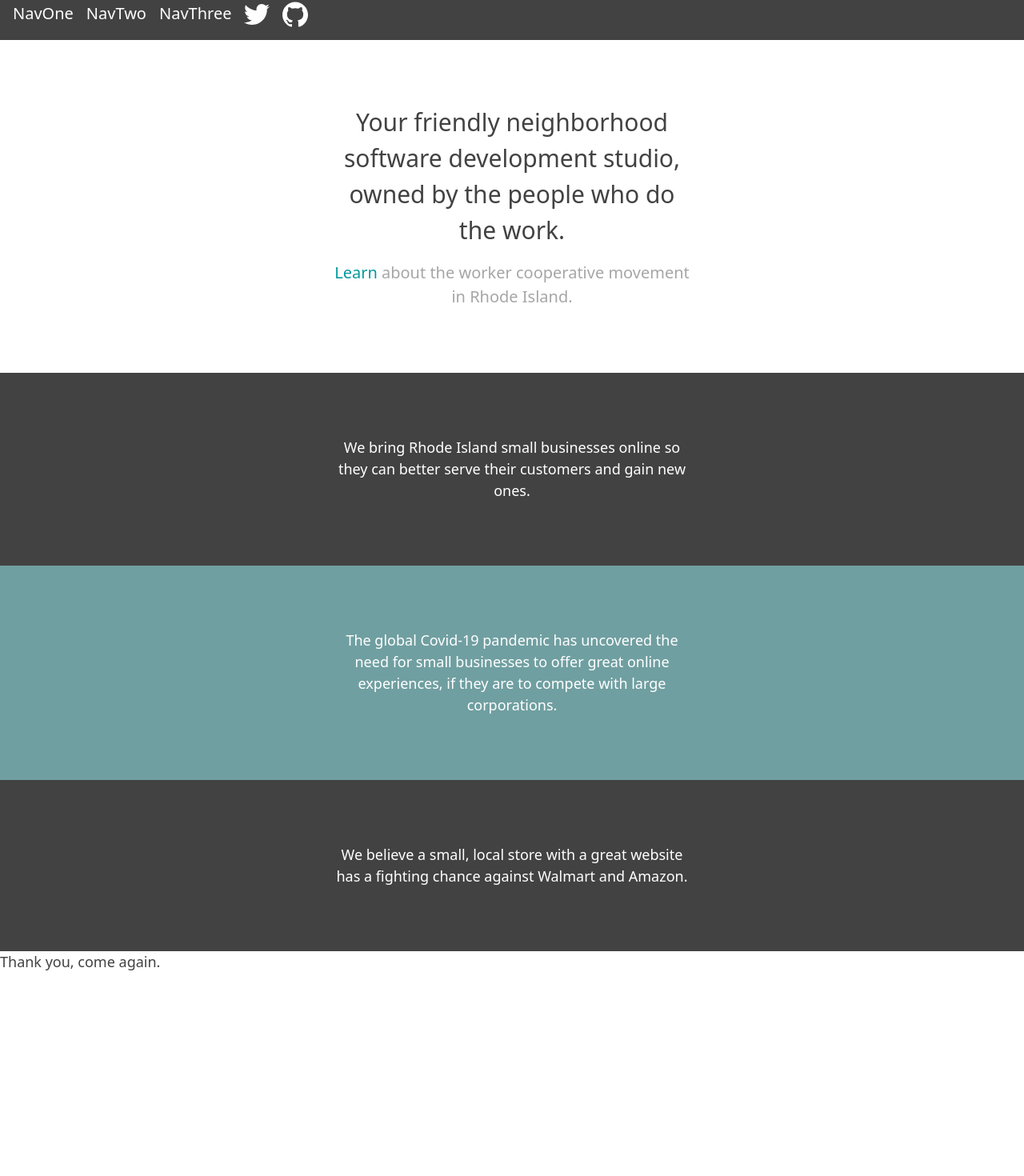
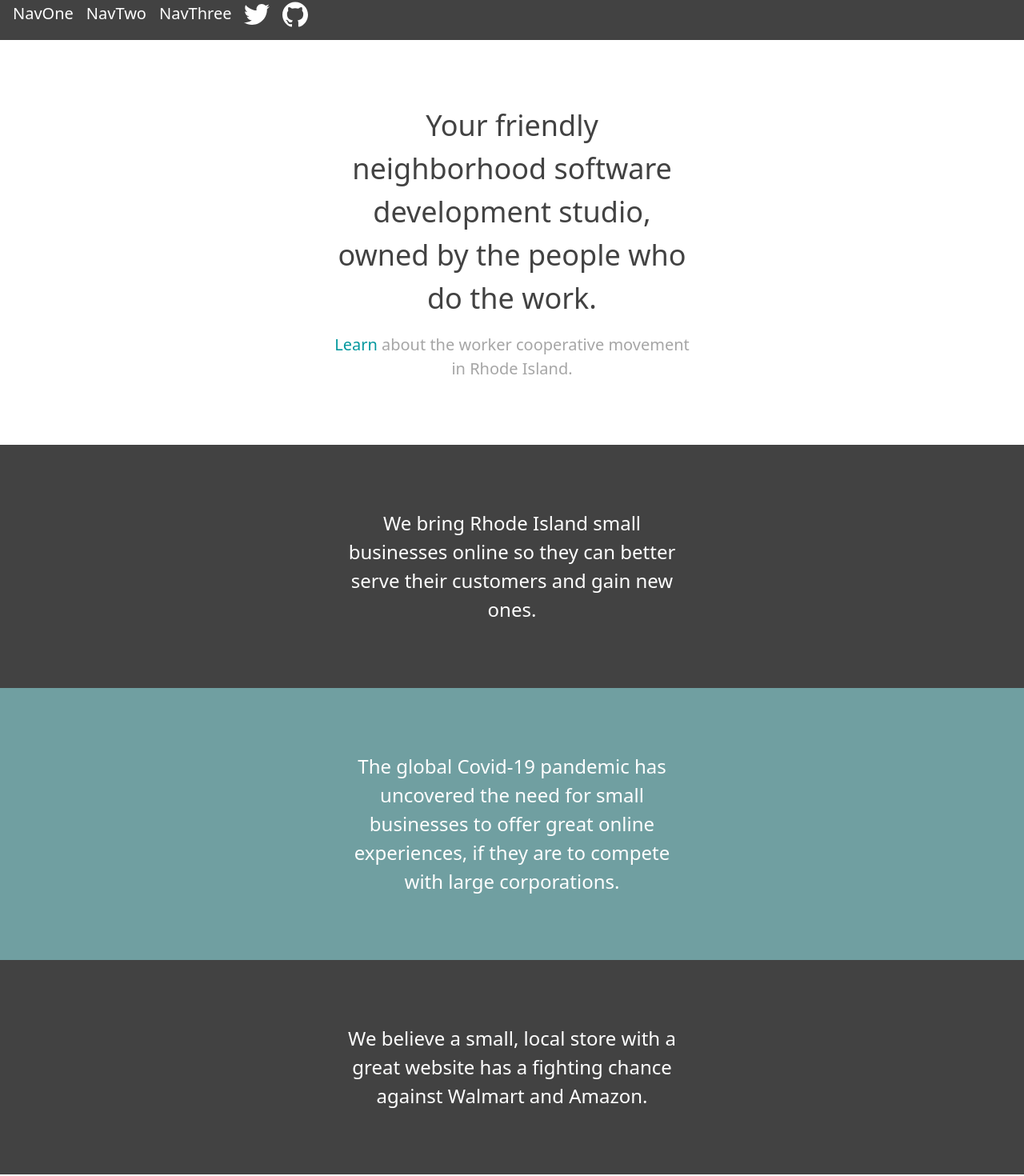
Before and after one commit to starboardcoop/starboardcoop, a Next.js app: page / in a window 1280 px wide. Shown: the part 174-1644 px from the top of the page at 80% size. Before the commit the page ends 1390 px from the top, so only its background shows below. Built offline with nearby package versions, Linux system fonts and the light colour scheme.

Commit message:
Increase text sizes

```diff
--- a/pages/index.js
+++ b/pages/index.js
@@ -11,19 +11,19 @@ const Home = () => (
     <Header />
     <main>
       <Section color="white" textColor="gray-light">
-        <h1 className="text-gray-dark text-3xl">Your friendly neighborhood software development studio, owned by the people who do the work.</h1>
+        <h1 className="text-gray-dark text-3xl md:text-4xl">Your friendly neighborhood software development studio, owned by the people who do the work.</h1>
         <p className="mt-4 text-xl">
           <a className="text-primary-light" href="https://riceo.org/learn">Learn</a> about the worker cooperative movement in Rhode Island.
         </p>
       </Section>
       <Section color="gray-dark" textColor="white">
-        <p>We bring Rhode Island small businesses online so they can better serve their customers and gain new ones.</p>
+        <h2 className="text-2xl">We bring Rhode Island small businesses online so they can better serve their customers and gain new ones.</h2>
       </Section>
       <Section color="primary-dark" textColor="white">
-        <p>The global Covid-19 pandemic has uncovered the need for small businesses to offer great online experiences, if they are to compete with large corporations.</p>
+        <h2 className="text-2xl">The global Covid-19 pandemic has uncovered the need for small businesses to offer great online experiences, if they are to compete with large corporations.</h2>
       </Section>
       <Section color="gray-dark" textColor="white">
-        <p>We believe a small, local store with a great website has a fighting chance against Walmart and Amazon.</p>
+        <h2 className="text-2xl">We believe a small, local store with a great website has a fighting chance against Walmart and Amazon.</h2>
       </Section>
     </main>
     <Footer />
```
